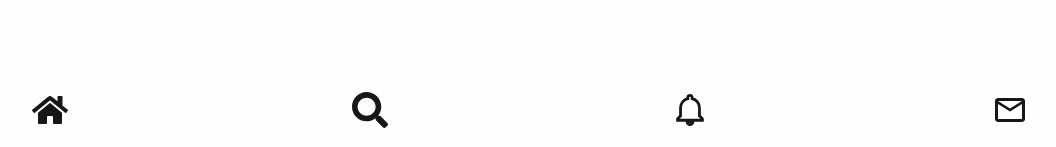
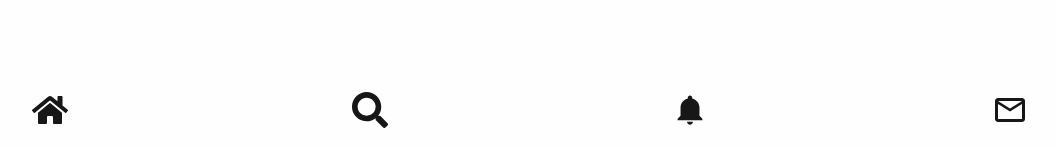
Before and after one commit to DAD-Equipe-2/breezy, a Next.js app in the folder frontend/breezy/: page /login in a window 1280 px wide. Shown: the part 650-797 px from the top of the page, without its empty margins (110-1166 px from the left). Built offline with nearby package versions, Linux system fonts and the light colour scheme.

Commit message:
Revert "Footer improved"
This reverts commit 13bca3be2e507e71d58d82340009fe519c567617.

```diff
--- a/frontend/breezy/src/app/layout.js
+++ b/frontend/breezy/src/app/layout.js
@@ -21,7 +21,7 @@ export default function RootLayout({ children }) {
   return (
     <html lang="en">
       <body className={`${geistSans.variable} ${geistMono.variable} antialiased flex flex-col min-h-screen`} >
-        <main className="flex-grow pb-[10vh]">
+        <main className="flex-grow">
           {children}
         </main>
         <Footer />
--- a/frontend/breezy/src/components/footer.js
+++ b/frontend/breezy/src/components/footer.js
@@ -5,7 +5,7 @@ import { MdMailOutline } from "react-icons/md";
 
 export default function Footer() {
   return (
-    <footer className="fixed bottom-0 left-0 w-full flex justify-around items-center bg-background text-foreground h-[10vh] overflow-hidden">
+    <footer className="flex justify-around items-center bg-background text-foreground h-[10vh] overflow-hidden">
         <Link href="/" className="text-xl sm:text-2xl md:text-3xl lg:text-4xl transition-transform duration-200 hover:scale-110">
             <FaHome/>
         </Link>
@@ -13,7 +13,7 @@ export default function Footer() {
             <FaSearch/>
         </Link>
         <Link href="/notifications" className="text-xl sm:text-2xl md:text-3xl lg:text-4xl transition-transform duration-200 hover:scale-110">
-        <IoMdNotifications fill="none" strokeWidth={40}/>
+            <IoMdNotifications/>
         </Link>
         <Link href="/messages" className="text-xl sm:text-2xl md:text-3xl lg:text-4xl transition-transform duration-200 hover:scale-110">
             <MdMailOutline/>
```
Lines whose indentation alone changed are shown as unchanged.
